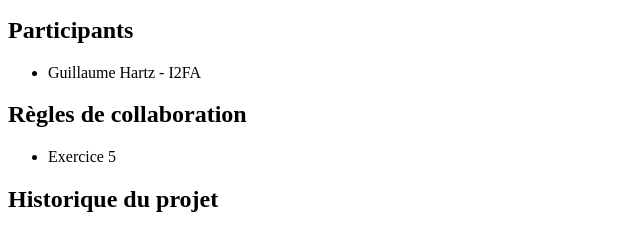
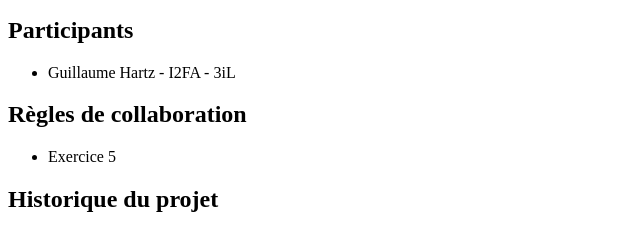
Before and after one commit to hartz-guillaume-3il/devops, a plain HTML site: page index.html in a window 1280 px wide. Shown: the part 186-416 px from the top of the page, 0-640 px from the left. Drawn offline with Linux system fonts and the light colour scheme.

Commit message:
test exo 4

```diff
--- a/index.html
+++ b/index.html
@@ -14,7 +14,7 @@
 
 <h2>Participants</h2>
 <ul>
-    <li>Guillaume Hartz - I2FA</li>
+    <li>Guillaume Hartz - I2FA - 3iL</li>
 </ul>
 
 <h2>Règles de collaboration</h2>
```
